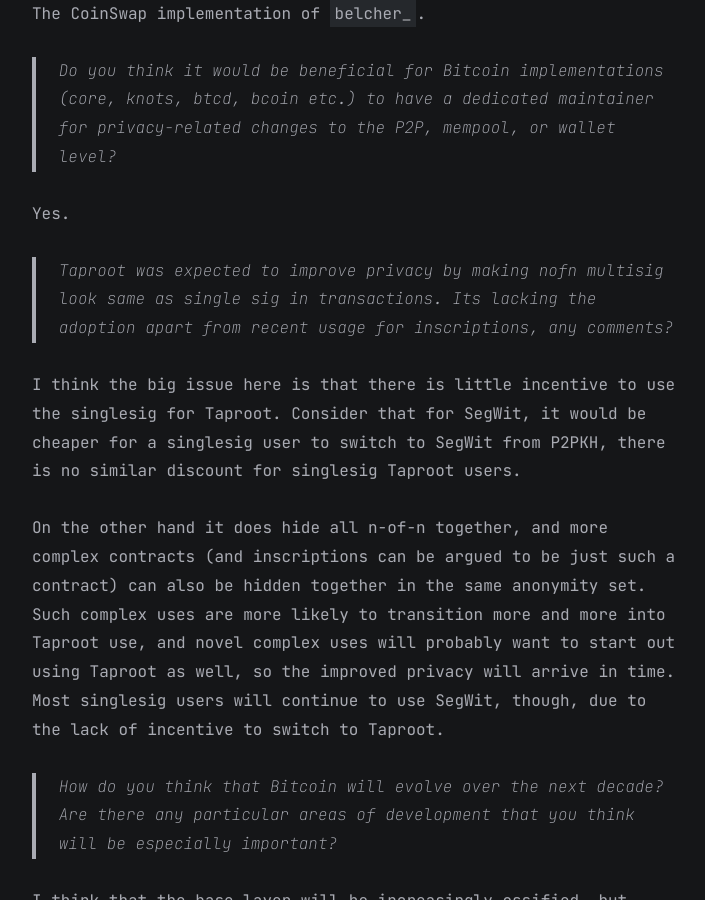
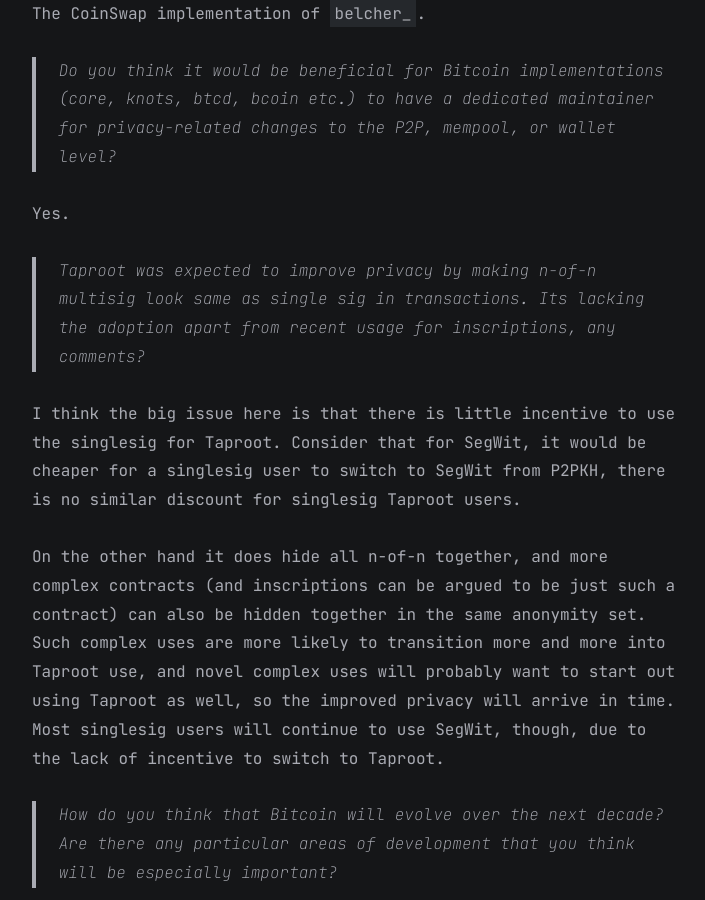
Before and after one commit to consentonchain/blog, a Jekyll site: the page built from all_collections/_posts/2023-03-10-interview-zmnscpxj.md, in a window 1280 px wide and 900 px high, scrolled down 4621 px. Shown: the whole window, without its empty margins (283-988 px from the left). Built offline with Jekyll 4.4.1, drawn with Linux system fonts in a browser that asks for light colours.

Commit message:
add - in nofn

```diff
--- a/all_collections/_posts/2023-03-10-interview-zmnscpxj.md
+++ b/all_collections/_posts/2023-03-10-interview-zmnscpxj.md
@@ -91,7 +91,7 @@ The CoinSwap implementation of `belcher_`.
 Yes.
 
 
-> Taproot was expected to improve privacy by making nofn multisig look same as single sig in transactions. Its lacking the adoption apart from recent usage for inscriptions, any comments?
+> Taproot was expected to improve privacy by making n-of-n multisig look same as single sig in transactions. Its lacking the adoption apart from recent usage for inscriptions, any comments?
 
 I think the big issue here is that there is little incentive to use the singlesig for Taproot.
 Consider that for SegWit, it would be cheaper for a singlesig user to switch to SegWit from P2PKH, there is no similar discount for singlesig Taproot users.
```
